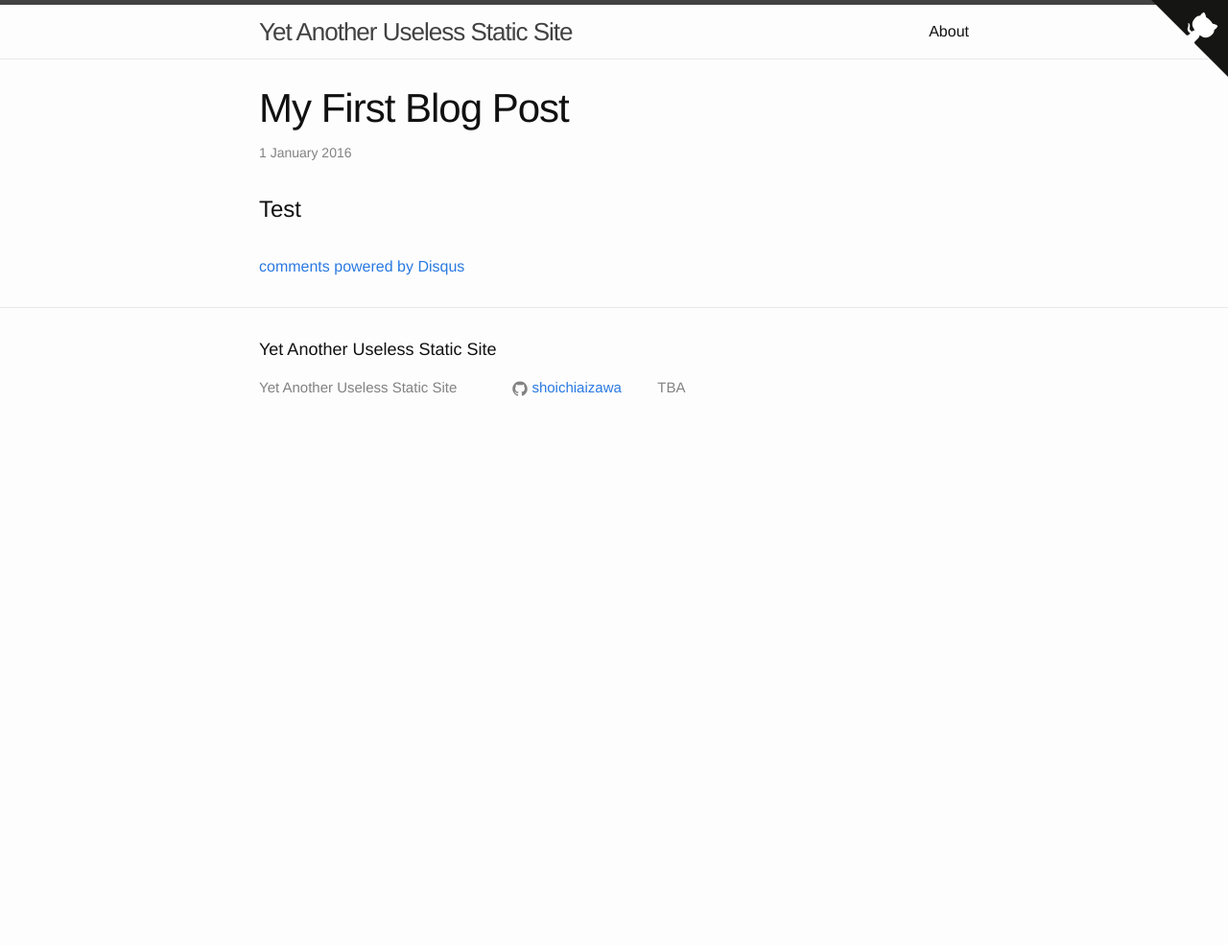
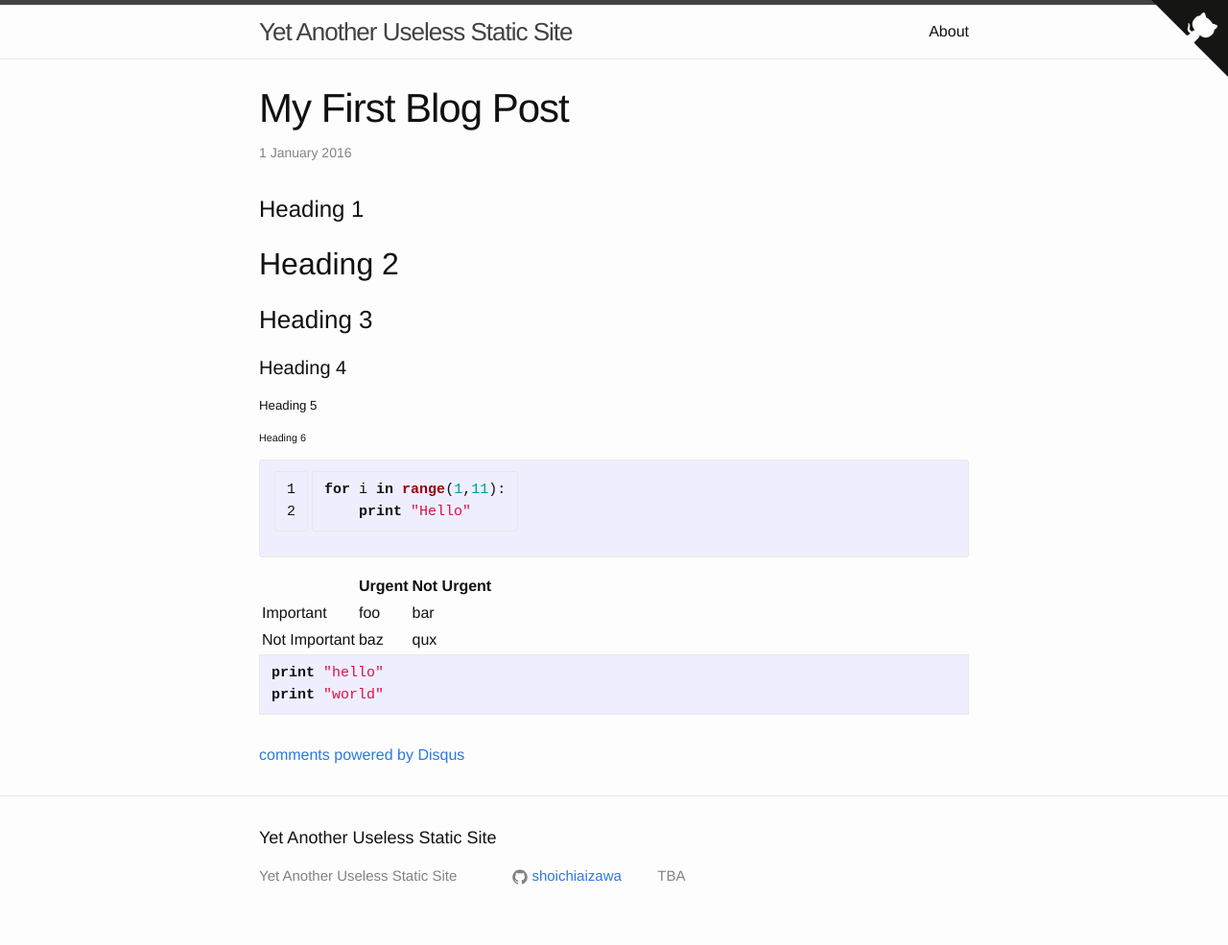
Before and after one commit to shoichiaizawa/shoichiaizawa.github.io-old, a Jekyll site: the page built from _posts/2016-01-01-my-first-blog-post.md, in a window 1280 px wide. Shown: the whole page at 96% size. Built offline with Jekyll 4.4.1, drawn with Linux system fonts in a browser that asks for light colours; comment, search, counter and statistics services are not loaded; before the commit the page ends 900 px from its top, so only the background shows below that.

````diff
--- a/_config.yml
+++ b/_config.yml
@@ -1,16 +1,25 @@
 # Site settings
 title: Yet Another Useless Static Site
-email:
 description: > # this means to ignore newlines until "baseurl:"
   TBA
-date_format: "%-d %B %Y"
 baseurl: "" # the subpath of your site, e.g. /blog
 url: "http://yourdomain.com" # the base hostname & protocol for your site
+date_format: "%-d %B %Y"
+permalink: pretty     # (default: date)
+
+# author:
+name:
+email:
+github_username: shoichiaizawa
 twitter_username:
-github_username: shoichiaizawa
 
 # Build settings
 markdown: kramdown
-markdown_ext: md,mkd,mkdn,mdown,markdown
+kramdown:
+  input: GFM
+markdown_ext: md,mkd,mkdn,mdown,mkdown,markdown
+highlighter: pygments # (default: rouge, for Jekyll 3.0+ but not for GitHub Pages)
 
-exclude: [README.md]
+# paginate: 5         # requires jekyll-paginate gem for Jekyll 3
+
+exclude: ["Gemfile", "Gemfile.lock", "Rakefile", "README.md", "vendor"]
--- a/_posts/2016-01-01-my-first-blog-post.md
+++ b/_posts/2016-01-01-my-first-blog-post.md
@@ -4,7 +4,34 @@ layout: post
 <!-- date:  -->
 comments: true
 categories: jekyll
+tags: jekyll
 ---
 
-Test
-====
+Heading 1
+=========
+
+Heading 2
+---------
+
+### Heading 3
+
+#### Heading 4
+
+##### Heading 5
+
+###### Heading 6
+
+{% highlight python linenos %}
+for i in range(1,11):
+    print "Hello"
+{% endhighlight %}
+
+|               | Urgent | Not Urgent |
+|---------------|--------|------------|
+| Important     | foo    | bar        |
+| Not Important | baz    | qux        |
+
+```python
+print "hello"
+print "world"
+```
````
